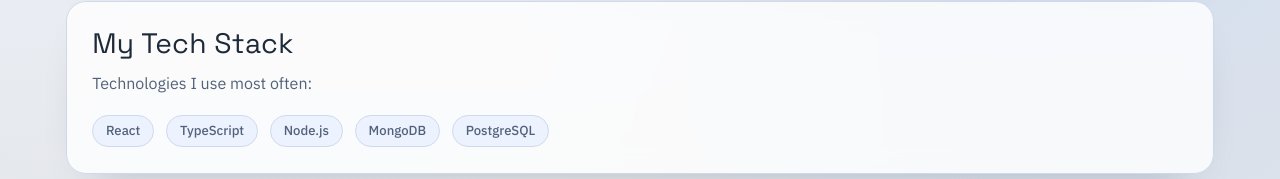
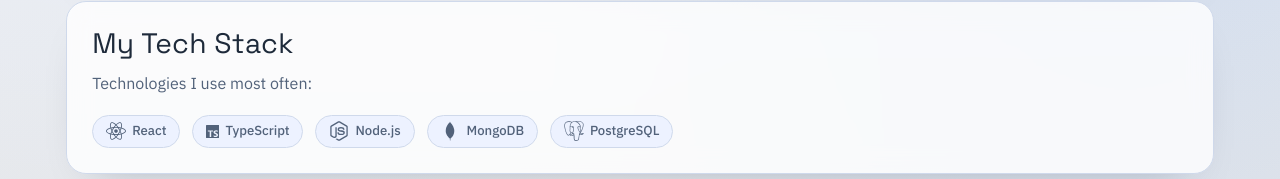
Before and after one commit to iSiRaH/Portfolio, a React (Vite) app: page / in a window 1280 px wide. Shown: the part 621-800 px from the top of the page. Built offline with nearby package versions, Linux system fonts and the light colour scheme.

Commit message:
Refactor ProjectCard and HomePage components to improve tech stack display and enhance button labels

```diff
--- a/src/components/ProjectCard.tsx
+++ b/src/components/ProjectCard.tsx
@@ -52,7 +52,7 @@
               className="btn-primary text-sm"
             >
               <FaLink className="w-4 h-4" />
-              Live Preview
+              &nbsp;Live Preview
             </a>
           )}
 
@@ -64,7 +64,7 @@
               className="btn-secondary text-sm"
             >
               <FaGithub className="w-5 h-5" />
-              Source Code
+              &nbsp;Source Code
             </a>
           )}
         </div>
--- a/src/pages/HomePage.tsx
+++ b/src/pages/HomePage.tsx
@@ -2,6 +2,17 @@
 import projectPreview from "../assets/projects/preview1600_1000.jpeg";
 import profileImage from "../assets/profile.jpg";
 import { Link } from "react-router-dom";
+import { FaNodeJs, FaReact } from "react-icons/fa";
+import { SiPostgresql, SiTypescript } from "react-icons/si";
+import { DiMongodb } from "react-icons/di";
+
+const myTechStack = [
+  { name: "React", icon: <FaReact size={20} /> },
+  { name: "TypeScript", icon: <SiTypescript /> },
+  { name: "Node.js", icon: <FaNodeJs size={20} /> },
+  { name: "MongoDB", icon: <DiMongodb size={20} /> },
+  { name: "PostgreSQL", icon: <SiPostgresql size={20} /> },
+];
 
 const projects = [
   {
@@ -77,13 +88,13 @@
         <h2 className="section-title">My Tech Stack</h2>
         <p className="section-subtitle">Technologies I use most often:</p>
         <div className="mt-5 flex flex-wrap gap-3">
-          {["React", "TypeScript", "Node.js", "MongoDB", "PostgreSQL"].map(
-            (tech) => (
-              <span key={tech} className="chip">
-                {tech}
-              </span>
-            ),
-          )}
+          {myTechStack.map((tech) => (
+            <span key={tech.name} className="chip">
+              {tech.icon}
+              &nbsp;&nbsp;
+              {tech.name}
+            </span>
+          ))}
         </div>
       </section>
 
```
